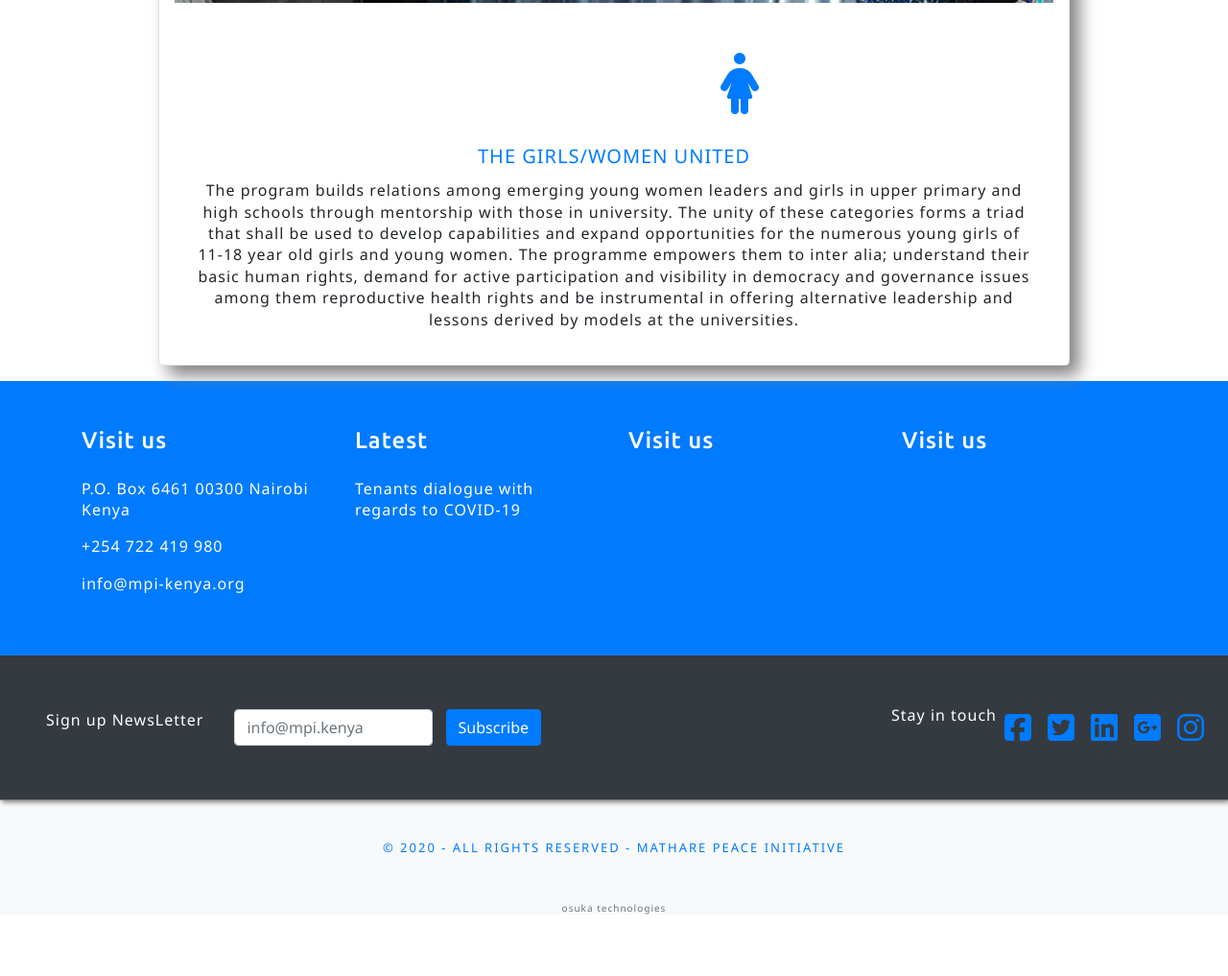
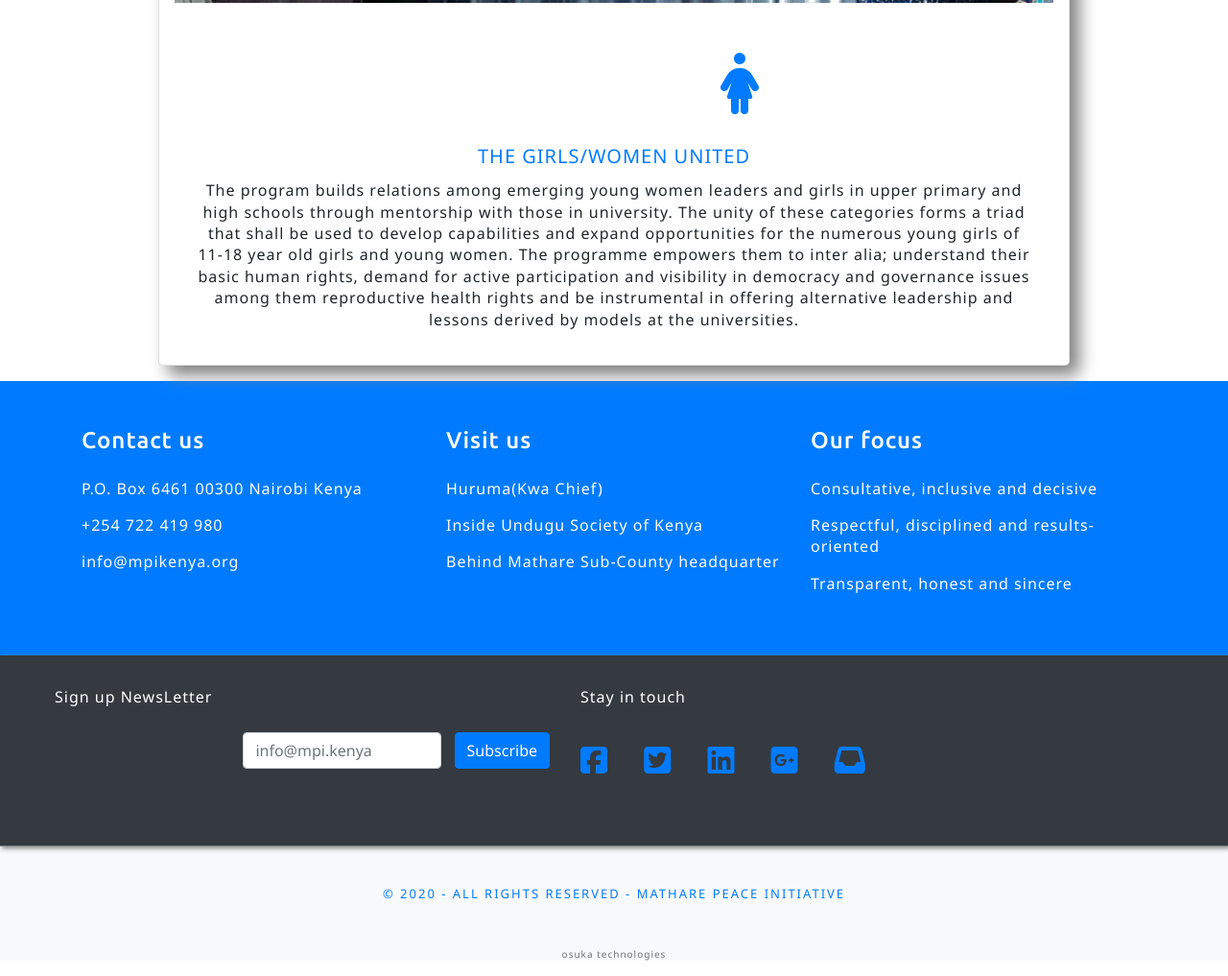
Before and after one commit to savin2001/mpi-kenya-test, a plain HTML site: page our-programs.html in a window 1280 px wide. Shown: the part 3874-4891 px from the top of the page at 96% size. Before the commit the page ends 4843 px from the top, so only its background shows below. Drawn offline with nearby package versions, Linux system fonts and the light colour scheme.

Commit message:
update 2.0

```diff
--- a/our-programs.html
+++ b/our-programs.html
@@ -33,10 +33,10 @@
                     <a class="nav-link color-prime" href="#">Our programs <span class="sr-only">(current)</span></a>
                 </li>
                 <li class="nav-item bottom ">
-                    <a class="nav-link" href="gallery.php" >Gallery</a>
+                    <a class="nav-link" href="gallery.html" >Gallery</a>
                 </li>
                 <li class="nav-item bottom">
-                    <a class="nav-link" href="news.php">News</a>
+                    <a class="nav-link" href="news.html">News</a>
                 </li>
                 <li class="nav-item bottom">
                     <a class="nav-link" href="#Contact">Contact us</a>
@@ -105,26 +105,29 @@
         <div class="container-fluid footer-bg bg-primary">
             <div class="container">
                 <div class="row  text-white">
-                    <div class="col-lg-3 col-md-6">
-                        <h4 class="visit">Visit us</h4>
+                    <div class="col-lg-4 col-md-6">
+                        <h4 class="visit">Contact us</h4>
                         <p> P.O. Box 6461 00300 Nairobi Kenya</p>
                         <p> +254 722 419 980</p>
-                        <p> info@mpi-kenya.org</p>
+                        <p> info@mpikenya.org</p>
                     </div>
-                    <div class="col-lg-3 col-md-6">
-                        <h4 class="visit">Latest</h4>
-                        <p>Tenants dialogue with regards to COVID-19</p>
+                    <div class="col-lg-4 col-md-6">
+                        <h4 class="visit">Visit us </h4>
+                        <p>Huruma(Kwa Chief)</p>
+                        <p>Inside Undugu Society of Kenya</p>
+                        <p>Behind Mathare Sub-County headquarter</p>
                     </div>
-                    <div class="col-lg-3 col-md-6">
-                        <h4 class="visit">Visit us</h4>
-                    </div>
-                    <div class="col-lg-3 col-md-6">
-                        <h4 class="visit">Visit us</h4>
+                    <div class="col-lg-4 col-md-6">
+                        <h4 class="visit">Our focus</h4>
+                        <p>Consultative, inclusive and decisive</p>
+                        <p>Respectful, disciplined and results-oriented</p>
+                        <p>Transparent, honest and sincere</p>
                     </div>
                 </div>
             </div>
         </div>
         <div class="socials navbar navbar-expand-lg text-white bg-dark">
+          <div class="row  p-4">
                 <p class="paddings">Sign up NewsLetter</p>
                 <div class="sign-up">
                     <form class="form-inline my-2 my-lg-0 paddings">
@@ -135,30 +138,29 @@
 
                     </form>
                 </div>
-            <div id="Contact" class="ml-auto">
-                <ul class="navbar-nav ml-auto">
-                    <p>Stay in touch</p>
-                    <li class="nav-item">
-                        <a class="nav-link" href="https://web.facebook.com/matharepeaceinitiativekenya/?_rdc=1&_rdr"><i class="fa fa-facebook-square fa-2x" aria-hidden="true"></i>
+                <div id="Contact" >
+
+                        <p class="paddings">Stay in touch</p>
+                        <br>
+
+
+                            <a class="my-2 my-lg-0 paddings" href="https://web.facebook.com/matharepeaceinitiativekenya/?_rdc=1&_rdr"><i class="fa fa-facebook-square fa-2x" aria-hidden="true"></i>
                             </a>
-                    </li>
-                    <li class="nav-item dropdown">
-                        <a class="nav-link" href="https://twitter.com/mpi_kenya?lang=en"><i class="fa fa-twitter-square fa-2x" aria-hidden="true"></i>
+
+
+                            <a class="my-2 my-lg-0 paddings" href="https://twitter.com/mpi_kenya?lang=en"><i class="fa fa-twitter-square fa-2x" aria-hidden="true"></i>
                             </a>
-                    </li>
-                    <li class="nav-item">
-                        <a class="nav-link" href="https://ke.linkedin.com/in/mathare-initiative-kenya-bb3a76122?trk=public_profile_browsemap_profile-result-card_result-card_full-click&challengeId=AQHSaG4a9nRgDwAAAXNmlnlDgeDD5Sg6N3Sci2u_8Z-vli_g2qFN0r8wvD0vqBHe5exSLr3OKcguvn0ZyIy40Sx3pdX3PW6zTQ&submissionId=03b25284-1d20-2316-35bb-4a229948ba26"><i class="fa fa-linkedin-square fa-2x" aria-hidden="true"></i>
+
+                            <a class="my-2 my-lg-0 paddings" href="https://ke.linkedin.com/in/mathare-initiative-kenya-bb3a76122?trk=public_profile_browsemap_profile-result-card_result-card_full-click&challengeId=AQHSaG4a9nRgDwAAAXNmlnlDgeDD5Sg6N3Sci2u_8Z-vli_g2qFN0r8wvD0vqBHe5exSLr3OKcguvn0ZyIy40Sx3pdX3PW6zTQ&submissionId=03b25284-1d20-2316-35bb-4a229948ba26"><i class="fa fa-linkedin-square fa-2x" aria-hidden="true"></i>
                             </a>
-                    </li>
-                    <li class="nav-item">
-                        <a class="nav-link" href="mailto:mathareinitiativeforpeace@gmail.com"><i class="fa fa-google-plus-square fa-2x" aria-hidden="true"></i>
+
+                            <a class="my-2 my-lg-0 paddings" href="mailto:mathareinitiativeforpeace@gmail.com"><i class="fa fa-google-plus-square fa-2x" aria-hidden="true"></i>
                             </a>
-                    </li>
-                    <li class="nav-item">
-                        <a class="nav-link" href="#"><i class="fa fa-instagram fa-2x" aria-hidden="true"></i>
+
+                            <a class="my-2 my-lg-0 paddings" href="mailto:info@mpi.kenya"><i class="fa fa-inbox fa-2x" aria-hidden="true"></i>
                             </a>
-                    </li>
-                </ul>
+
+                  </div>
               </div>
         </div>
         <div class="bg-light">
```
Lines whose indentation alone changed are shown as unchanged.
